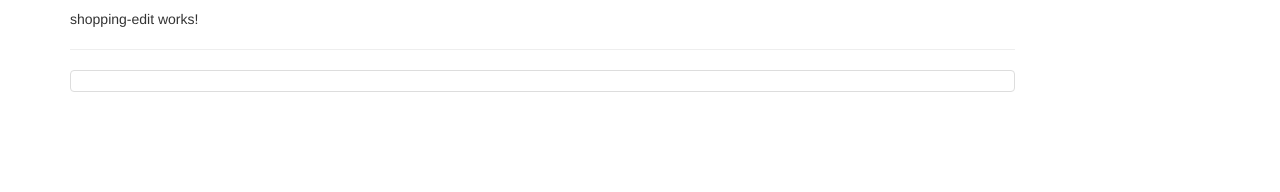
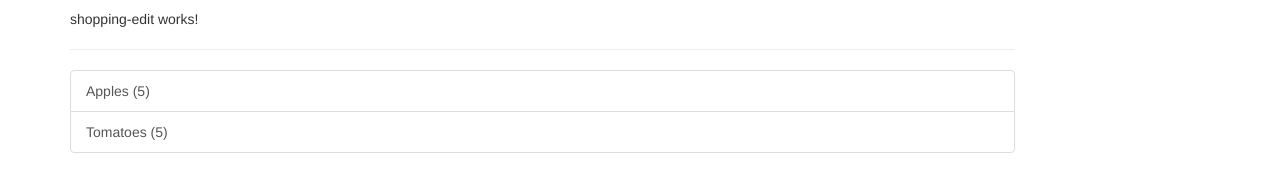
Before and after one commit to sistiri/ANGULAR-recipe-shopping-list, an Angular app: page / in a window 1280 px wide. Shown: the part 382-574 px from the top of the page. Built offline with nearby package versions, Linux system fonts and the light colour scheme.

Commit message:
Creating and Outputting the Shopping List

```diff
--- a/src/app/shared/ingredient.model.ts
+++ b/src/app/shared/ingredient.model.ts
@@ -1,4 +1,4 @@
-export class Ingredtient {
+export class Ingredient {
     constructor(public name: string, public amount: number) {}
 
     // public name: string;
--- a/src/app/shopping-list/shopping-list.component.html
+++ b/src/app/shopping-list/shopping-list.component.html
@@ -3,7 +3,12 @@
     <app-shopping-edit></app-shopping-edit>
     <hr />
     <ul class="list-group">
-      <a class="list-group-item" style="cursor:pointer"></a>
+      <a
+        class="list-group-item"
+        style="cursor: pointer"
+        *ngFor="let ingredient of ingredients"
+        >{{ ingredient.name }} ({{ingredient.amount}})</a
+      >
     </ul>
   </div>
 </div>
--- a/src/app/shopping-list/shopping-list.component.ts
+++ b/src/app/shopping-list/shopping-list.component.ts
@@ -1,4 +1,5 @@
 import { Component, OnInit } from '@angular/core';
+import { Ingredient } from '../shared/ingredient.model';
 
 @Component({
   selector: 'app-shopping-list',
@@ -6,7 +7,10 @@
   styleUrls: ['./shopping-list.component.css'],
 })
 export class ShoppingListComponent implements OnInit {
-  ingredients: [];
+  ingredients: Ingredient[] = [
+    new Ingredient('Apples', 5),
+    new Ingredient('Tomatoes', 5)
+  ]
 
 
   constructor() {}
```
